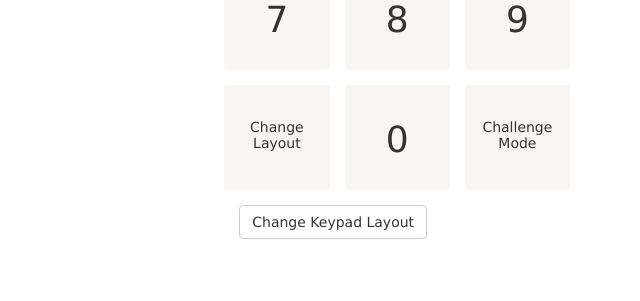
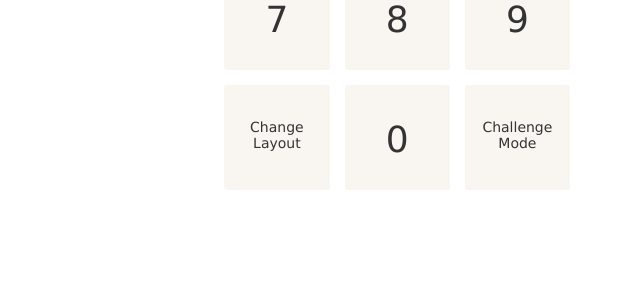
Before and after one commit to xbili/pimory, a Node project: template views/index.ejs in a window 1280 px wide. Shown: the part 326-627 px from the top of the page, without its empty margins (640-1280 px from the left). Run offline with Node 20 templates, Linux system fonts and the light colour scheme; the template is opened without the code that fills it, so the values that code supplies are empty.

Commit message:
Removed previous change layout button, and added functionality for buttons

```diff
--- a/public/javascripts/main.js
+++ b/public/javascripts/main.js
@@ -89,7 +89,7 @@ App.keyListener = function() {
 
 App.swapKeyLayoutListener = function() {
   var changed = false;
-  $('button.js-swap-layout').click(function() {
+  $('.js-swap-layout').click(function() {
     if (!changed) {
       $('.grid-row').first().children('.grid').each(function(index) {
         $(this).find('h1').text(index + 7);
--- a/views/index.ejs
+++ b/views/index.ejs
@@ -39,14 +39,9 @@
       <div class="grid col-xs-3"><h1>9</h1></div>
     </div>
     <div class="grid-row row">
-      <div class="grid col-xs-3"><p>Change Layout</p></div>
+      <div class="grid js-swap-layout col-xs-3"><p>Change Layout</p></div>
       <div class="grid col-xs-3"><h1>0</h1></div>
       <div class="grid col-xs-3"><p>Challenge Mode</p></div>
-    </div>
-    <div class="row">
-      <div class="col-xs-3">
-        <button class="js-swap-layout swap-layout btn btn-default">Change Keypad Layout</button>
-      </div>
     </div>
   </div>
   <!-- *end* -->
```
